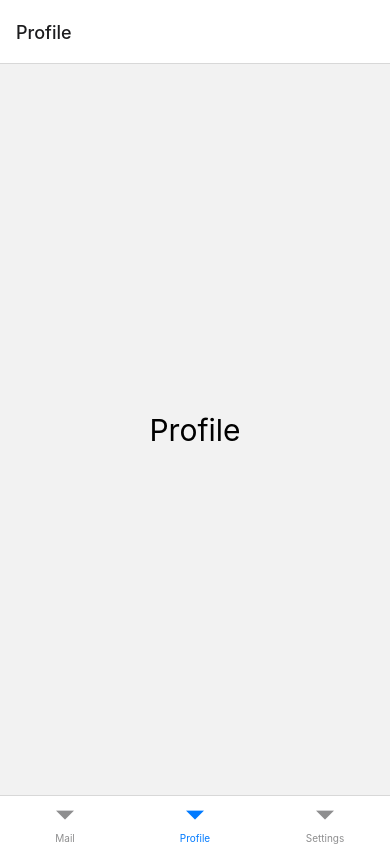
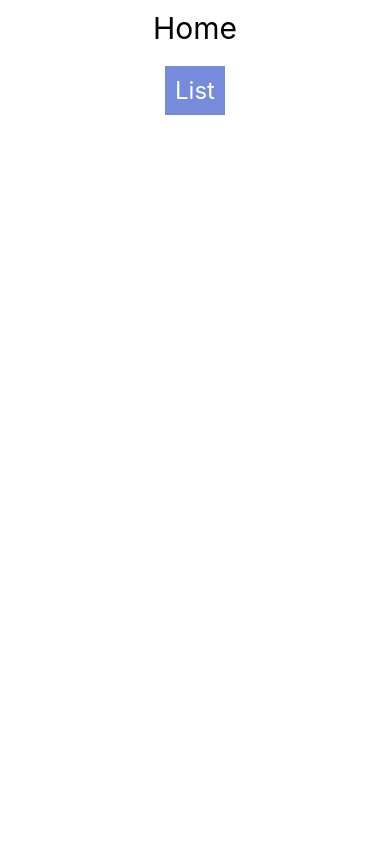
Before and after one commit to ppErika/ReactNative-practice4, a React Native app: screen /Home in a window 390 px wide. Built offline with nearby package versions, Linux system fonts and the light colour scheme.

Commit message:
native-stack -> stack

```diff
--- a/src/navigations/Stack.js
+++ b/src/navigations/Stack.js
@@ -1,31 +1,35 @@
 import React from 'react';
-import {createNativeStackNavigator} from '@react-navigation/native-stack';
+import {createStackNavigator, TransitionPresets} from '@react-navigation/stack';
 import {Home, List, Chat} from '../screens';
 
-const Stack = createNativeStackNavigator();
+const Stack = createStackNavigator();
 
 const StackNav = () => {
   return (
     <Stack.Navigator
-      initialRouteName="Home" // 적용 O
-      screenOptions={{
-        cardStyle: {backgroundColor: '#ffffff'}, // 적용 X
+      initialRouteName="Home"
+      screenOptions={({route, navigation}) => ({
+        headerShown: false,
+        ...TransitionPresets.SlideFromRightAndroid,
+        cardStyle: {backgroundColor: '#ffffff'},
+
+        // 아래 헤더를 살리기 위해 다시 알아보자
         headerStyle: {
-          heigth: 200, // 적용 X
-          backgroundColor: '#555555', // 적용 O
-          borderBottomWidth: 5, // 적용 X
-          borderBottomColor: '#111111', // 적용 X
+          heigth: 200,
+          backgroundColor: '#555555',
+          borderBottomWidth: 5,
+          borderBottomColor: '#111111',
         },
         headerTitleStyle: {
-          fontSize: 24, // 적용 O
-          color: '#ffffff', // 적용 O
+          fontSize: 24,
+          color: '#ffffff',
         },
-        headerTitleAlign: 'center', // 적용 X
-        headerBackTitle: 'Prev', // 적용 X - Only supported on iOS.
-        headerBackTitleVisible: true, // 적용 X - Only supported on iOS.
-        headerBackTitleStyle: {fontSize: 26}, // 적용 X - Only supported on iOS.
-        headerTintColor: '#ff6600', // 적용 O
-      }}>
+        headerTitleAlign: 'center',
+        headerBackTitle: 'Prev', // Only supported on iOS.
+        headerBackTitleVisible: true, // Only supported on iOS.
+        headerBackTitleStyle: {fontSize: 26}, // Only supported on iOS.
+        headerTintColor: '#ff6600',
+      })}>
       <Stack.Screen
         name="Home"
         component={Home}
--- a/src/navigations/index.js
+++ b/src/navigations/index.js
@@ -6,8 +6,8 @@ import TabNav from './Tab';
 const Navigation = () => {
   return (
     <NavigationContainer>
-      {/* <StackNav /> */}
-      <TabNav />
+      <StackNav />
+      {/* <TabNav /> */}
     </NavigationContainer>
   );
 };
```
